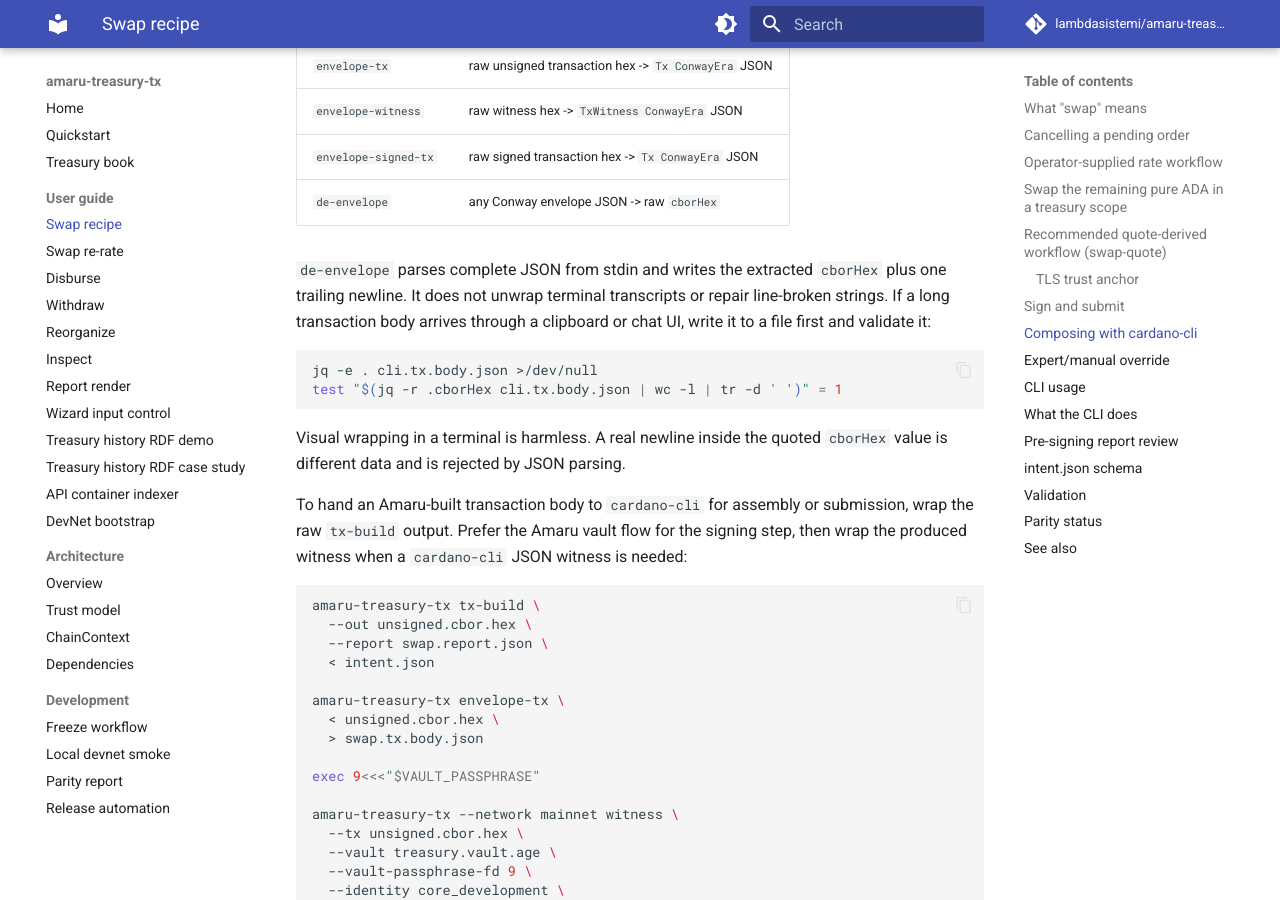
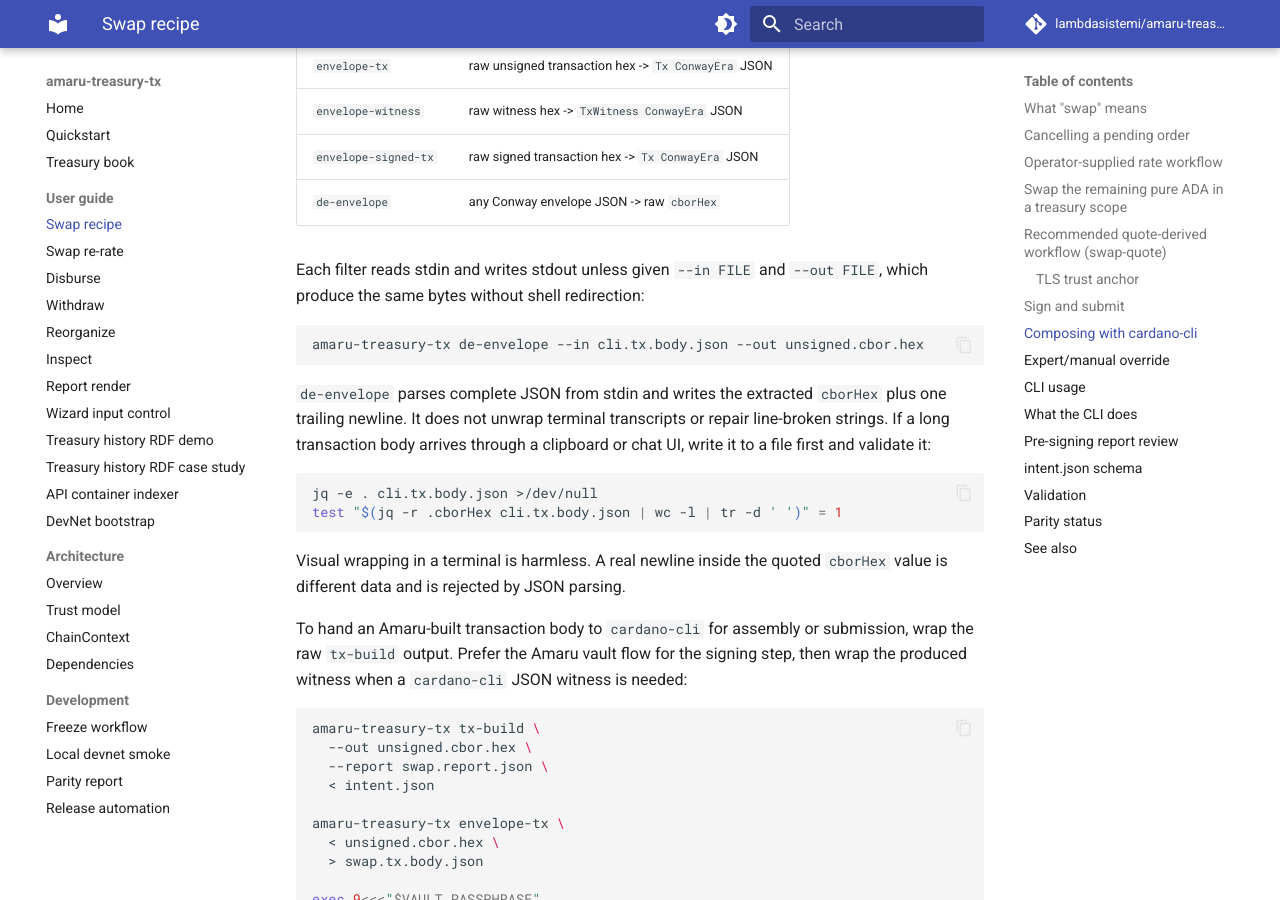
Before and after one commit to lambdasistemi/amaru-treasury-tx, an MkDocs documentation site: the page built from docs/swap.md, in a window 1280 px wide and 900 px high, scrolled down 7393 px. Built offline with MkDocs 1.6.1 and Material for MkDocs 9.7.7, drawn with Linux system fonts in a browser that asks for light colours; comment, search, counter and statistics services are not loaded.

Commit message:
feat(cli): --in/--out flags for envelope commands
envelope-tx, envelope-witness, envelope-signed-tx and
de-envelope take optional --in FILE and --out FILE, falling
back to stdin/stdout when omitted, so the no-flag form is
byte-identical to before. The EnvelopeIO paths and their shared
parser live in Amaru.Treasury.Cli.Envelope beside the runners.
de-envelope opens its output only after a successful decode: a
rejected envelope keeps its diagnostic and exit 1 and leaves the
--out file absent or untouched.

The smoke check runs every envelope command over every
test/fixtures/106-cardano-cli-oracle fixture with --in/--out,
--in alone and --out alone, and requires the stdin/stdout bytes
(themselves bound to the cardano-cli oracle files); it also
covers the rejected-envelope case, each command's --help, and
the operator docs, which now show the flags.

Tasks: T1, T2, T3, T4

````diff
--- a/docs/swap.md
+++ b/docs/swap.md
@@ -386,6 +386,13 @@
 | `envelope-signed-tx` | raw signed transaction hex -> `Tx ConwayEra` JSON |
 | `de-envelope` | any Conway envelope JSON -> raw `cborHex` |
 
+Each filter reads stdin and writes stdout unless given `--in FILE` and
+`--out FILE`, which produce the same bytes without shell redirection:
+
+```bash
+amaru-treasury-tx de-envelope --in cli.tx.body.json --out unsigned.cbor.hex
+```
+
 `de-envelope` parses complete JSON from stdin and writes the extracted
 `cborHex` plus one trailing newline. It does not unwrap terminal
 transcripts or repair line-broken strings. If a long transaction body
````
Also changed, not shown: README.md (+1 -1 lines), docs/index.md (+1 -1 lines), docs/quickstart.md (+4 -0 lines), skills/amaru-treasury-tx-operator/SKILL.md (+2 -0 lines), specs/226-envelope-in-out-flags/tasks.md (+4 -4 lines), 5 other files.
